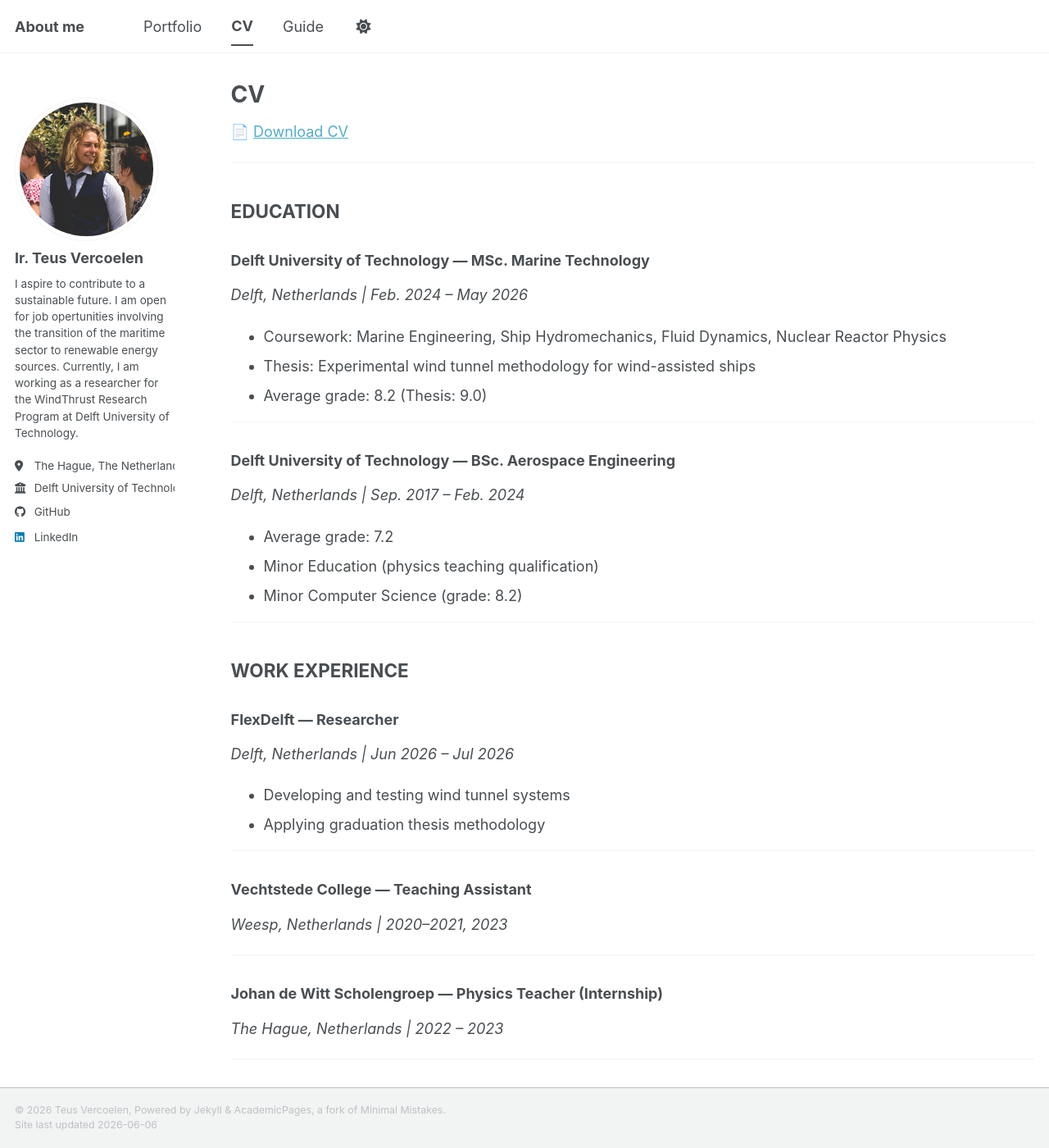
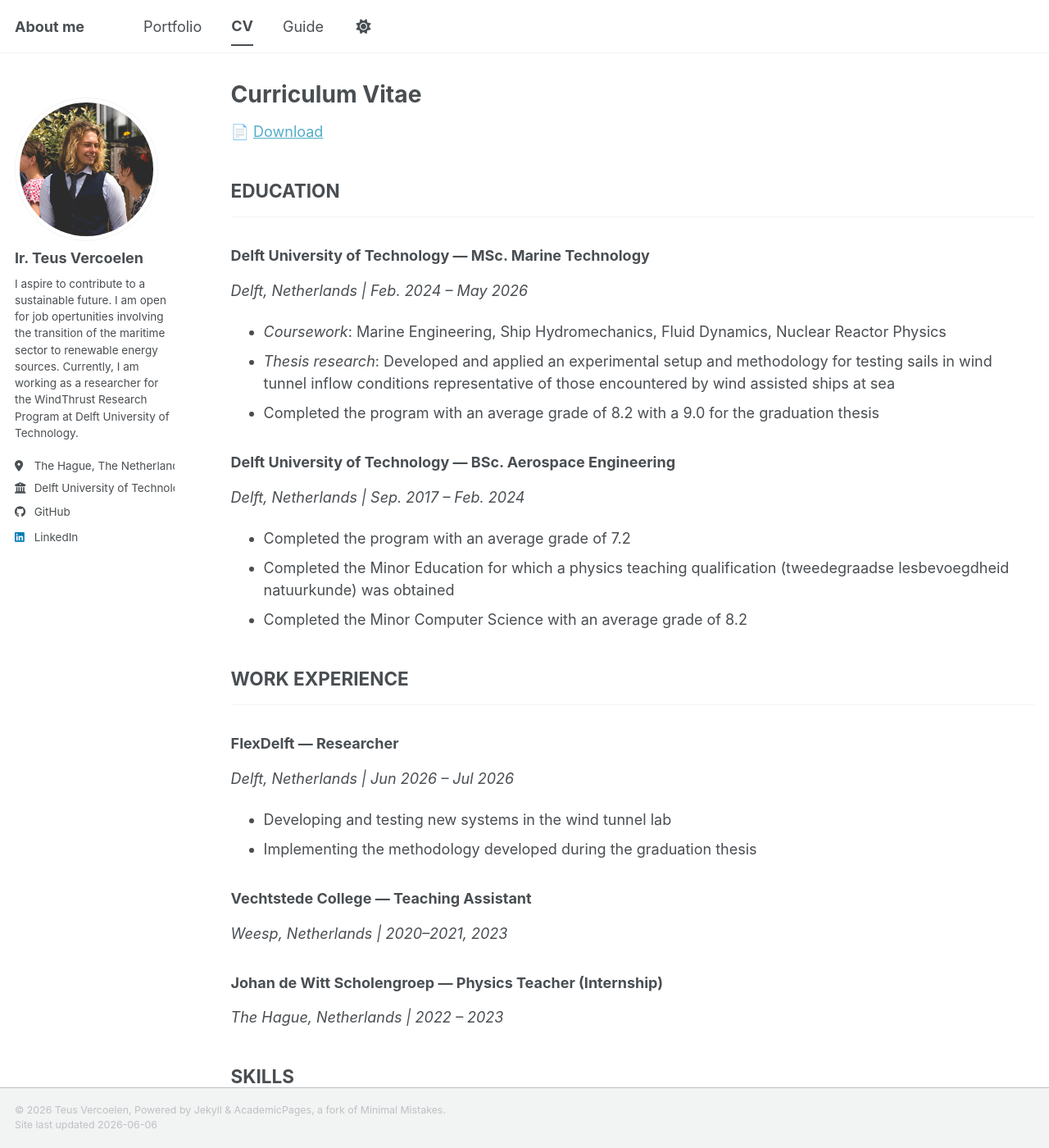
Before and after one commit to TeusVercoelen/TeusVercoelen.github.io, a Jekyll site: the page built from _pages/cv.md, in a window 1280 px wide and 1400 px high. Shown: the whole window at 82% size. Built offline with Jekyll 4.4.1, drawn with Linux system fonts in a browser that asks for light colours; a script bundle is joined from its source files by our own code; library files that are not in the unit come from our copies; some of the changed text lies outside the part shown.

Commit message:
Update cv.md

```diff
--- a/_pages/cv.md
+++ b/_pages/cv.md
@@ -1,6 +1,6 @@
 ---
 layout: archive
-title: "CV"
+title: "Curriculum Vitae"
 permalink: /cv/
 author_profile: true
 redirect_from:
@@ -9,71 +9,64 @@ redirect_from:
 
 {% include base_path %}
 
-📄 [Download CV](/files/resume.pdf)
+📄 [Download](/files/resume.pdf)
+
+
+## EDUCATION
 
 ---
-
-## EDUCATION
 
 ### Delft University of Technology — MSc. Marine Technology
 *Delft, Netherlands | Feb. 2024 – May 2026*
 
-- Coursework: Marine Engineering, Ship Hydromechanics, Fluid Dynamics, Nuclear Reactor Physics
-- Thesis: Experimental wind tunnel methodology for wind-assisted ships
-- Average grade: 8.2 (Thesis: 9.0)
-
----
+- *Coursework*: Marine Engineering, Ship Hydromechanics, Fluid Dynamics, Nuclear Reactor Physics
+- *Thesis research*: Developed and applied an experimental setup and methodology for testing sails in wind tunnel inflow conditions representative of those encountered by wind assisted ships at sea
+- Completed the program with an average grade of 8.2 with a 9.0 for the graduation thesis
 
 ### Delft University of Technology — BSc. Aerospace Engineering
 *Delft, Netherlands | Sep. 2017 – Feb. 2024*
 
-- Average grade: 7.2
-- Minor Education (physics teaching qualification)
-- Minor Computer Science (grade: 8.2)
+- Completed the program with an average grade of 7.2
+- Completed the Minor Education for which a physics teaching qualification (tweedegraadse lesbevoegdheid natuurkunde) was obtained
+- Completed the Minor Computer Science with an average grade of 8.2
+
+## WORK EXPERIENCE
 
 ---
-
-## WORK EXPERIENCE
 
 ### FlexDelft — Researcher
 *Delft, Netherlands | Jun 2026 – Jul 2026*
 
-- Developing and testing wind tunnel systems
-- Applying graduation thesis methodology
-
----
+- Developing and testing new systems in the wind tunnel lab
+- Implementing the methodology developed during the graduation thesis
 
 ### Vechtstede College — Teaching Assistant
 *Weesp, Netherlands | 2020–2021, 2023*
 
----
-
 ### Johan de Witt Scholengroep — Physics Teacher (Internship)
 *The Hague, Netherlands | 2022 – 2023*
 
----
-
 ## SKILLS
-
-- **Programming:** Python (NumPy, SciPy, Pandas, Matplotlib), numerical modeling, CFD
-- **Engineering Design:** CAD (Onshape, CATIA, CadQuery), design for manufacturing
-- **Hands-on:** machining, workshop fabrication, experimental fluid dynamics
-- **Tools:** MATLAB, Simulink, PowerPoint, LaTeX
 
 ---
 
+- **Programming:** Python (NumPy, SciPy, Matplotlib, Pandas), Numerical modeling (Fluid dynamics, Rigid body dynamics, Monte-Carlo), Data processing and visualization
+- **Engineering Design:** Concept development, Design for manufacturing, CAD (Onshape, CATIA, CadQuery)
+- **Hands-on:** General tool usage, Workshop fabrication, Machining (Turning, Milling), Experimental fluid dynamics
+- **Tools:** MATLAB, Simulink, PowerPoint, LaTeX
+
 ## VOLUNTEERING
+
+---
 
 ### Stichting Vakantiespelen Dijkgatsbos — Camp Counselor
 *Wieringerwerf | Aug. 2023*
 
----
-
 ### Scouting Flevo Zee — Scout Leader
 *Huizen | 2016 – 2023*
 
+## HOBBIES
+
 ---
 
-## HOBBIES
-
-Programming, Sailing, Making projects (see portfolio)
+Programming, Sailing, Making things (see portfolio)
```
